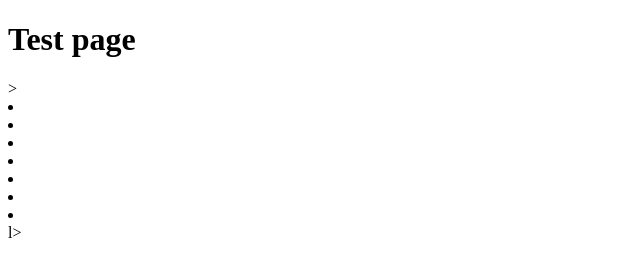
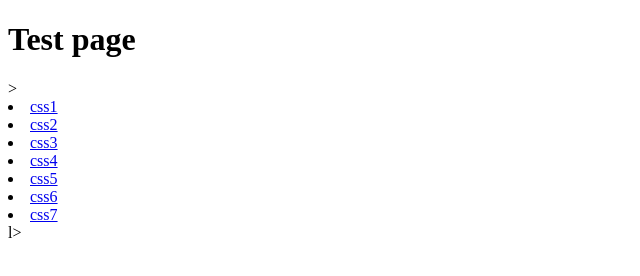
Before and after one commit to yikaikao/master, a plain HTML site: page index.html in a window 1280 px wide. Shown: the whole page, without its empty margins (0-640 px from the left). Drawn offline with Linux system fonts and the light colour scheme.

Commit message:
modify css

```diff
--- a/index.html
+++ b/index.html
@@ -5,13 +5,13 @@
 </head>
 	<body>
 		<h1>Test page</h1>>
-		<li><a href="css/1.html"></a></li>
-		<li><a href="css/2.html"></a></li>
-		<li><a href="css/3.html"></a></li>
-		<li><a href="css/4.html"></a></li>
-		<li><a href="css/5.html"></a></li>
-		<li><a href="css/6.html"></a></li>
-		<li><a href="css/7.html"></a></li>
+		<li><a href="css/1.html">css1</a></li>
+		<li><a href="css/2.html">css2</a></li>
+		<li><a href="css/3.html">css3</a></li>
+		<li><a href="css/4.html">css4</a></li>
+		<li><a href="css/5.html">css5</a></li>
+		<li><a href="css/6.html">css6</a></li>
+		<li><a href="css/7.html">css7</a></li>
 
 
 	</body>
```
